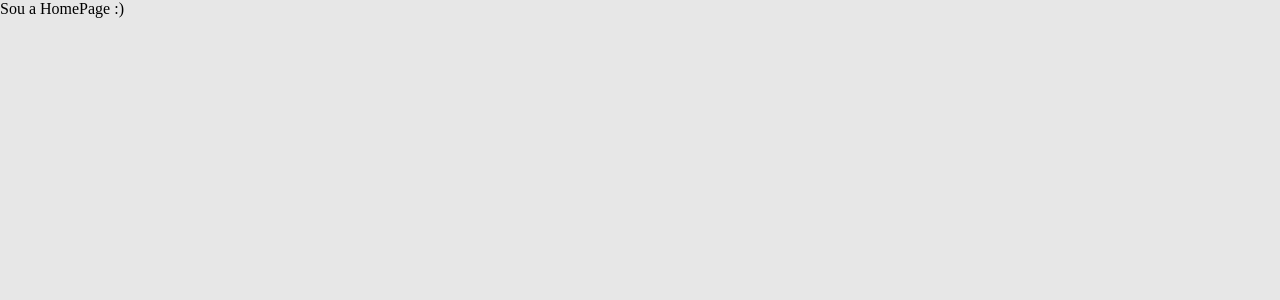
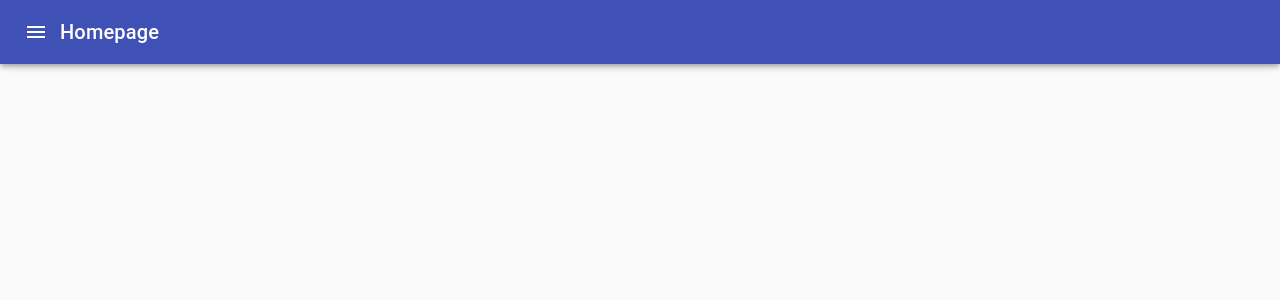
Before and after one commit to galbino/miocardiopediatra-front, a React (Create React App) app: page /home in a window 1280 px wide. Shown: the top 300 px of the page. Built offline with nearby package versions, Linux system fonts and the light colour scheme; sample sign-in values are in the browser's storage.

Commit message:
adição do menu

```diff
--- a/src/App.js
+++ b/src/App.js
@@ -1,6 +1,6 @@
 import React, { Component} from "react";
 import { BrowserRouter, Switch, Route } from 'react-router-dom';
-import { LoginPage, HomePage, Signup, SignupPaciente, Menu } from './components/components';
+import { LoginPage, Controller, HomePage, Signup, SignupPaciente, Menu } from './components/components';
 
 const App = () => (
     <React.Fragment>
@@ -8,7 +8,7 @@ const App = () => (
             <Switch>
                 <Route path="/" exact={true} component={LoginPage} />
                 <Route path="/login" exact={true} component={LoginPage} />
-                <Route path="/home" component={HomePage} />
+                <Route path="/home" component={Controller} />
                 <Route path="/signup/doctor" component={Signup} />
                 <Route path="/signup/pacient" component={SignupPaciente} />
             </Switch>
--- /dev/null
+++ b/src/components/Controller/Controller.js
@@ -0,0 +1,69 @@
+import React from 'react';
+import Auth from '../../utils/Auth';
+import { Redirect } from 'react-router'
+import { Menu, HomePage, Pacientes } from '../components';
+
+
+class Controller extends React.Component {
+    constructor(props){
+        super(props)
+        this.state = {
+            isAutenticated: Auth.isUserAuthenticated(),
+            page: 0,
+            title: "Homepage",
+        }
+    }
+
+    handleChangePage = (page) => {
+        switch(page){
+            case 0:
+                return this.setState({ page: page, component: < HomePage/>, title: "Homepage" })
+            case 1:
+                return this.setState({ page: page, component: < Pacientes/>, title: "Listagem de Pacientes" })
+            case 2:
+                return this.setState({ page: page, component: < Pacientes/>, title: "Meu Perfil" })
+            default:
+                return this.setState({ page: page, component: < HomePage/>, title: "Homepage" })
+        }
+
+    }
+
+    handleLogout = () => {
+        Auth.unauthenticateUser()
+        this.setState({ isAutenticated: false })
+    }
+
+    render(){
+        const { isAutenticated, component, title } = this.state;
+        if (!isAutenticated || isAutenticated === undefined){
+            return (
+                <Redirect push to="/login" />
+            );
+        }
+
+        // const redictMenu = (page) => {
+        //     switch(page){
+        //         case 0:
+        //             return <HomePage/>
+        //         case 1:
+        //             return <Pacientes/>
+        //         default:
+        //             return <HomePage/>
+        //     }
+        // }
+
+        return(
+           <React.Fragment>
+               <Menu
+                    component={component}
+                    handleChangePage={this.handleChangePage}
+                    handleLogout={this.handleLogout}
+                    title={title}
+                />
+           </React.Fragment>
+        )
+    }
+
+}
+
+export default Controller;
--- a/src/components/HomePage/HomePage.js
+++ b/src/components/HomePage/HomePage.js
@@ -1,14 +1,22 @@
 import React from 'react';
+import Auth from '../../utils/Auth';
+import { Redirect } from 'react-router'
 
 class HomePage extends React.Component {
     constructor(props){
         super(props)
         this.state = {
-
+            isAutenticated: Auth.isUserAuthenticated(),
         }
     }
 
     render(){
+        const isAutenticated = this.state.isAutenticated;
+        if (!isAutenticated || isAutenticated === undefined){
+            return (
+                 <Redirect push to="/login" />
+            );
+        }
         return(
            <React.Fragment>
                <div>
--- a/src/components/LoginPage/LoginPage.js
+++ b/src/components/LoginPage/LoginPage.js
@@ -2,6 +2,7 @@ import React from 'react';
 import { Modal, Paper, Button, TextField, Grid, Typography } from '@material-ui/core';
 import { Redirect } from 'react-router'
 import { PostData } from '../../utils/requests';
+import Auth from '../../utils/Auth';
 import SnackBar from "../../utils/Snackbar";
 import Logo from "../../components/logo-miocardio.png";
 import Doctor from "../../components/doctor.png";
@@ -21,6 +22,10 @@ class LoginPage extends React.Component {
         }
     }
 
+    handleKeyPress = (e) => {
+        if (e.keyCode === 13) return this.handleLogin()
+    }
+
     handleLogin = () => {
         let data = {
             email: this.state.email,
@@ -28,6 +33,7 @@ class LoginPage extends React.Component {
         }
         PostData("/login", data).then(response => {
             if (response.errors.length === 0) {
+                Auth.authenticateUser(response.data.id)
                 this.setState({ redirect: "/home" })
             } else {
                 this.setState({ displayMessage: "Erro ao conectar, tente novamente", variant: "warning", statusSnack: true })
@@ -129,6 +135,7 @@ class LoginPage extends React.Component {
                             variant="outlined"
                             type="password"
                             onChange={this.handleChange}
+                            onKeyDown={(e) => this.handleKeyPress(e)}
                         />
                         <Typography
                             gutterBottom
--- a/src/components/Menu/Menu.js
+++ b/src/components/Menu/Menu.js
@@ -62,7 +62,7 @@ const useStyles = makeStyles(theme => ({
   },
 }));
 
-export default function PersistentDrawerLeft() {
+export default function PersistentDrawerLeft(props) {
   const classes = useStyles();
 
   const [open, setOpen] = React.useState(false);
@@ -71,7 +71,10 @@ export default function PersistentDrawerLeft() {
       setOpen(!open)
   }
 
-
+  const handleChangePage = (page) => {
+      props.handleChangePage(page);
+      handleMenu();
+  }
 
   return (
     <div className={classes.root}>
@@ -92,7 +95,7 @@ export default function PersistentDrawerLeft() {
             <MdMenu />
           </IconButton>
           <Typography variant="h6" noWrap>
-            Miocardio Pediatria
+              {props.title}
           </Typography>
         </Toolbar>
       </AppBar>
@@ -112,15 +115,15 @@ export default function PersistentDrawerLeft() {
         </div>
         <Divider />
         <List>
-                        <ListItem button>
+            <ListItem button onClick={() => handleChangePage(0)}>
                 <ListItemIcon><MdHome size={30} /></ListItemIcon>
                 <ListItemText primary={"Homepage"}></ListItemText>
             </ListItem>
-                        <ListItem button>
+            <ListItem button onClick={() => handleChangePage(1)}>
                 <ListItemIcon><MdPeople size={30} /></ListItemIcon>
                 <ListItemText primary={"Pacientes"}></ListItemText>
             </ListItem>
-                        <ListItem button>
+            <ListItem button onClick={() => handleChangePage(2)}>
                 <ListItemIcon><MdPerson size={30} /></ListItemIcon>
                 <ListItemText primary={"Perfil"}></ListItemText>
             </ListItem>
@@ -128,7 +131,7 @@ export default function PersistentDrawerLeft() {
         </List>
         <Divider />
         <List>
-                        <ListItem button>
+            <ListItem button onClick={() => props.handleLogout()}>
                 <ListItemIcon><MdExitToApp size={30} /></ListItemIcon>
                 <ListItemText primary={"Sair"}></ListItemText>
             </ListItem>
@@ -140,7 +143,7 @@ export default function PersistentDrawerLeft() {
         })}
       >
         <div className={classes.drawerHeader} />
-        Homepage
+          {props.component}
       </main>
     </div>
   );
--- /dev/null
+++ b/src/components/Pacientes/Pacientes.js
@@ -0,0 +1,20 @@
+import React from "react";
+
+class Pacientes extends React.Component {
+    constructor(props){
+        super(props)
+        this.state = {
+
+        }
+    }
+
+    render(){
+        return (
+            <React.Fragment>
+                Pacientes Page
+            </React.Fragment>
+        )
+    }
+}
+
+export default Pacientes;
--- a/src/components/components.js
+++ b/src/components/components.js
@@ -2,12 +2,16 @@ import LoginPage from './LoginPage/LoginPage';
 import HomePage from './HomePage/HomePage';
 import Signup from './Signup/Signup';
 import SignupPaciente from './Signup/SignupPaciente';
+import Controller from './Controller/Controller';
 import Menu from './Menu/Menu';
+import Pacientes from './Pacientes/Pacientes';
 
 export {
     LoginPage,
     HomePage,
     Signup,
     SignupPaciente,
-    Menu
+    Controller,
+    Menu,
+    Pacientes
 }
--- /dev/null
+++ b/src/utils/Auth.js
@@ -0,0 +1,36 @@
+class Auth {
+
+    static authenticateUser (token) {
+      localStorage.setItem('token', token)
+    }
+
+    static authNotified () {
+      localStorage.setItem('authNotified', true)
+    }
+
+    static getAuthNotified () {
+      return localStorage.getItem('authNotified')
+    }
+
+    static storeReferer (path) {
+      localStorage.setItem('referer', path)
+    }
+
+    static getReferer () {
+      return localStorage.getItem('referer')
+    }
+
+    static isUserAuthenticated () {
+      return localStorage.getItem('token') !== null
+    }
+
+    static unauthenticateUser () {
+      localStorage.removeItem('token')
+    }
+
+    static getToken () {
+      return localStorage.getItem('token')
+    }
+  }
+
+  export default Auth
--- a/src/utils/requests.js
+++ b/src/utils/requests.js
@@ -21,9 +21,9 @@ export function PostData(type, data){
       fetch(process.env.REACT_APP_BASE_URL + type, {
         method: 'POST',
         headers: new Headers({
-          'Content-type': 'application/json; charset=UTF-8'
+          'Content-type': 'application/json; charset=UTF-8',
         }),
-        body: JSON.stringify(data)
+        body: JSON.stringify(data),
       })
       .then((response) => response.json())
       .then((responseJSON) => {
```
Also changed, not shown: src/components/redirectController.js (deleted). Lines whose indentation alone changed are shown as unchanged.
